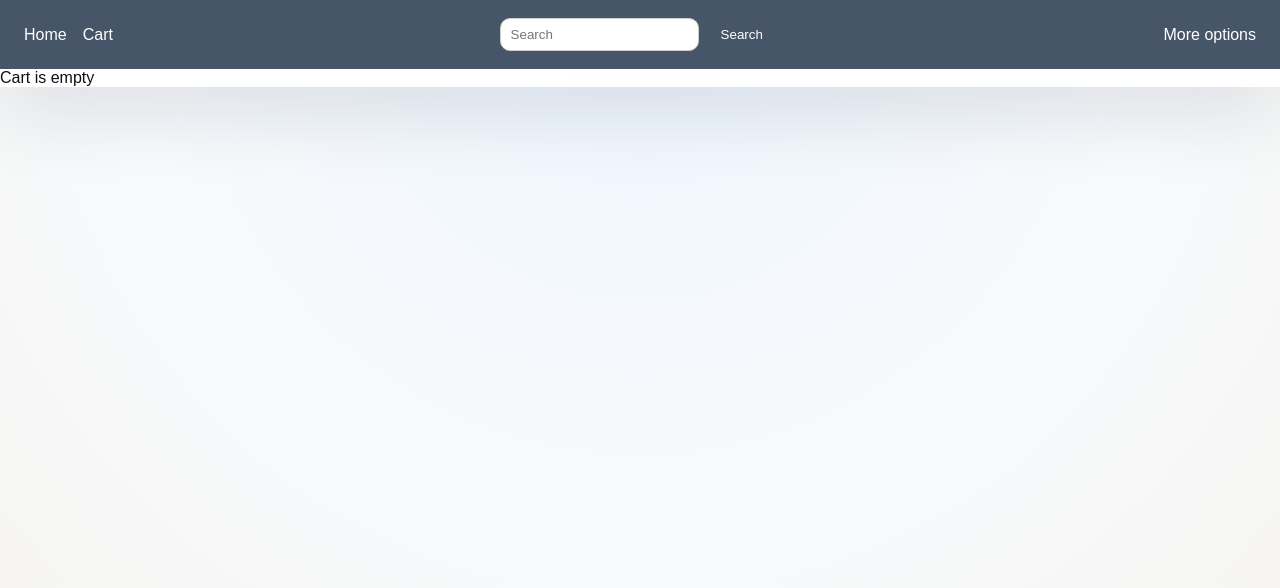
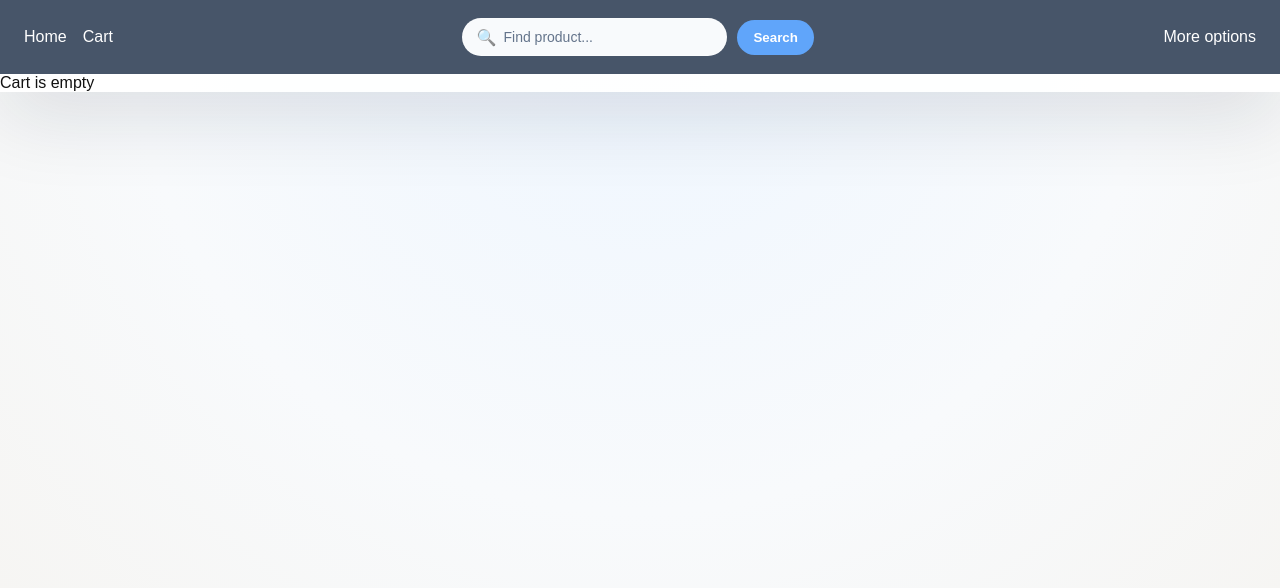
Before and after one commit to GodCodeA/e-commerce-app, a React (Vite) app: page /cart in a window 1280 px wide. Shown: the top 588 px of the page. Built offline with nearby package versions, Linux system fonts and the light colour scheme.

Commit message:
upgraded search button

```diff
--- a/src/App.css
+++ b/src/App.css
@@ -24,25 +24,96 @@
 .search-form {
   display: flex;
   align-items: center;
-  gap: 8px;
+  gap: 10px;
+}
+/* ...existing code... */
+.search-wrap {
+  position: relative;
+  display: flex;
+  align-items: center;
 }
 
-.search-form input {
-  padding: 8px 10px;
-  border-radius: 10px;
-  border: 1px solid #ccc;
-  background: #fff;
-  color: #111;
-  min-width: 180px;
+.search-icon {
+  position: absolute;
+  left: 14px;
+  font-size: 16px;
+  color: rgba(255, 255, 255, 0.7);
+  pointer-events: none;
+}
+
+.search-input {
+  padding: 10px 42px 10px 40px;
+  min-width: 260px;
+  border-radius: 999px;
+  border: 1px solid rgba(255, 255, 255, 0.35);
+  background: #f8fafc;
+  color: #0f172a;
+  font-size: 14px;
+  transition:
+    border-color 0.2s ease,
+    box-shadow 0.2s ease;
+}
+
+.search-input::placeholder {
+  color: #64748b;
+}
+
+.search-input:focus {
+  outline: none;
+  border-color: #60a5fa;
+  box-shadow: 0 0 0 4px rgba(96, 165, 250, 0.18);
+}
+
+.search-input::-webkit-search-decoration,
+.search-input::-webkit-search-cancel-button,
+.search-input::-webkit-search-results-button,
+.search-input::-webkit-search-results-decoration {
+  display: none;
+}
+
+.search-input::-ms-clear,
+.search-input::-ms-expand {
+  display: none;
 }
 
 .search-btn {
-  padding: 8px 14px;
+  padding: 10px 16px;
+  border-radius: 999px;
   border: none;
-  border-radius: 10px;
-  background: #475569;
+  background: #60a5fa;
   color: #fff;
+  font-weight: 600;
   cursor: pointer;
+  transition:
+    background 0.2s ease,
+    transform 0.1s ease;
+}
+
+.search-btn:hover {
+  background: #2563eb;
+}
+
+.search-btn:active {
+  transform: scale(0.98);
+}
+
+.search-clear {
+  position: absolute;
+  left: auto;
+  right: 5px;
+  background-color: transparent;
+  border-radius: 70%;
+  border: none;
+  padding: 0;
+  width: 30px;
+  height: 30px;
+  cursor: pointer;
+}
+
+.search-clear:hover,
+.search-clear:focus {
+  background-color: rgba(71, 85, 105, 0.3);
+  outline: none;
 }
 
 .more-menu {
--- a/src/App.tsx
+++ b/src/App.tsx
@@ -9,12 +9,24 @@ function App() {
   const [theme, setTheme] = useState<"light" | "dark">("light");
   const [menuOpen, setMenuOpen] = useState(false);
   const headerActionsRef = useRef<HTMLDivElement | null>(null);
+
+  const [inputValue, setInputValue] = useState("");
   const [searchQuery, setSearchQuery] = useState("");
+
+  const inputRef = useRef<HTMLInputElement | null>(null);
+  const debounceRef = useRef<number | null>(null);
 
   const handleSearchSubmit = (e: FormEvent<HTMLFormElement>) => {
     e.preventDefault();
 
-    console.log("search:", searchQuery);
+    setSearchQuery(inputValue.trim());
+    console.log("search submit:", inputValue.trim());
+  };
+
+  const clearSearch = () => {
+    setInputValue("");
+    setSearchQuery("");
+    inputRef.current?.focus();
   };
 
   const toggleTheme = () => {
@@ -43,6 +55,38 @@ function App() {
       document.removeEventListener("touchstart", handleClickOutside);
     };
   }, [menuOpen]);
+
+  useEffect(() => {
+    if (debounceRef.current) {
+      window.clearTimeout(debounceRef.current);
+    }
+
+    debounceRef.current = window.setTimeout(() => {
+      setSearchQuery(inputValue.trim());
+    }, 500);
+
+    return () => {
+      if (debounceRef.current) window.clearTimeout(debounceRef.current);
+    };
+  }, [inputValue]);
+
+  useEffect(() => {
+    const onKeyDown = (e: KeyboardEvent) => {
+      if (e.key === "/" && document.activeElement !== inputRef.current) {
+        e.preventDefault();
+        inputRef.current?.focus();
+      }
+
+      if (e.key === "Escape") {
+        if (document.activeElement === inputRef.current && inputValue !== "") {
+          clearSearch();
+        }
+      }
+    };
+    window.addEventListener("keydown", onKeyDown);
+    return () => window.removeEventListener("keydown", onKeyDown);
+  }, [inputValue]);
+
   return (
     <div className={`app ${theme}`}>
       <header className="header">
@@ -51,14 +95,40 @@ function App() {
           <Link to="/cart">Cart</Link>
         </nav>
 
-        <form className="search-form" onSubmit={handleSearchSubmit}>
-          <input
-            type="search"
-            value={searchQuery}
-            onChange={(e) => setSearchQuery(e.target.value)}
-            placeholder="Search"
-          />
-          <button type="submit" className="search-btn">
+        <form
+          className="search-form"
+          onSubmit={handleSearchSubmit}
+          role="search"
+          aria-label="Find the catalog"
+        >
+          <div className="search-wrap">
+            <span className="search-icon" aria-hidden="true">
+              🔍
+            </span>
+
+            <input
+              id="site-search"
+              ref={inputRef}
+              type="search"
+              value={inputValue}
+              onChange={(e) => setInputValue(e.target.value)}
+              placeholder="Find product..."
+              aria-label="Search the catalog"
+              className="search-input"
+            />
+
+            <button
+              type="button"
+              onClick={clearSearch}
+              className="search-clear"
+              aria-label="Clear search"
+              hidden={inputValue === ""}
+            >
+              ✕
+            </button>
+          </div>
+
+          <button type="submit" className="search-btn" aria-label="Search">
             Search
           </button>
         </form>
@@ -68,6 +138,8 @@ function App() {
             className="more-btn"
             onClick={() => setMenuOpen((prev) => !prev)}
             type="button"
+            aria-expanded={menuOpen}
+            aria-haspopup="menu"
           >
             More options
           </button>
@@ -78,6 +150,7 @@ function App() {
                 className="theme-toggle"
                 onClick={toggleTheme}
                 type="button"
+                role="menuitem"
               >
                 Change theme
               </button>
@@ -87,7 +160,7 @@ function App() {
       </header>
       <main>
         <Routes>
-          <Route path="/" element={<Home searchQuery={searchQuery}/>} />
+          <Route path="/" element={<Home searchQuery={searchQuery} />} />
           <Route path="/cart" element={<Cart />} />
           <Route path="/product/:id" element={<Product />} />
         </Routes>
--- a/src/pages/Home/Home.tsx
+++ b/src/pages/Home/Home.tsx
@@ -26,12 +26,13 @@ const Home = ({ searchQuery }: HomeProps) => {
     };
     fetchData();
   }, []);
+
   return (
     <div className="home__wrapper">
       <h1 className="home__title">Products</h1>
       <ul className="home__product-list">
         {filteredProducts.map((product) => (
-          <ProductCard key={product.id} product={product}/>
+          <ProductCard key={product.id} product={product} />
         ))}
       </ul>
     </div>
```
